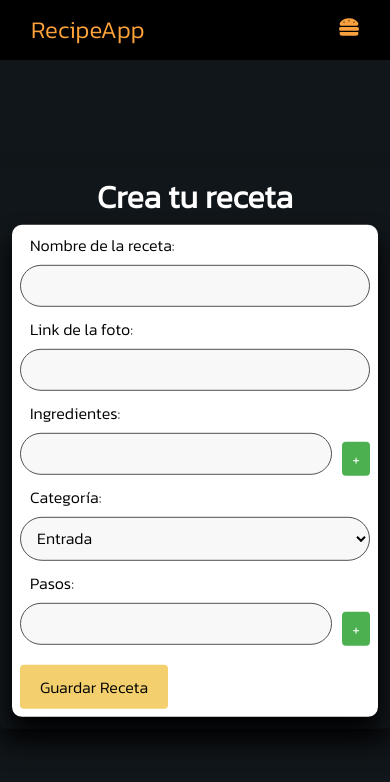
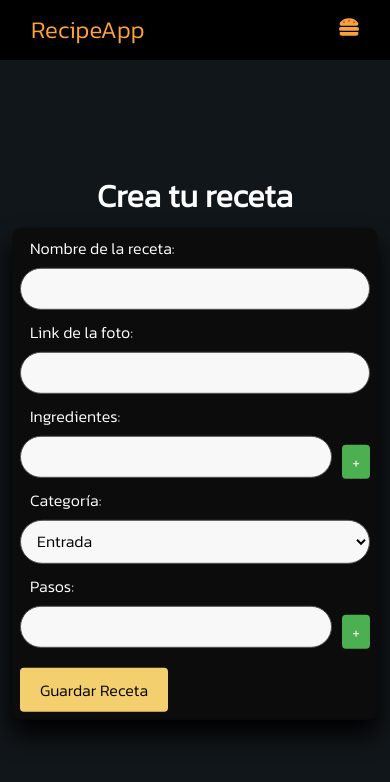
Before and after one commit to Reyes-code/mern_recipes_app, a React (Create React App) app in the folder client/: page /create_recipes in a window 390 px wide. Shown: the top 782 px of the page. Built offline with nearby package versions, Linux system fonts and the light colour scheme.

Commit message:
Ajuste CSS para responsive

```diff
--- a/client/src/pages/FormularioReceta.css
+++ b/client/src/pages/FormularioReceta.css
@@ -5,15 +5,13 @@
     width: 800px;
     padding: 10px;
     transform: translate(-50%, -50%);
-    box-sizing: border-box;
-    box-shadow: 0 15px 25px rgba(0, 0, 0, 0.6);
-    border-radius: 5px;
     z-index: 0;
+    background-color: transparent;
   }
 
   .create-box h2 {
-    margin: 0 0px 10 px;
-    padding: 0;
+    margin: 0 0px 10px;
+    padding: 2px;
     color: #ffffff;
     text-align: center;
     font-weight: bolder;
@@ -25,8 +23,8 @@
     overflow-y: auto;
     padding: 25px;
     border-radius: 10px;
-    background-color: #ffffff;
-    color: #000000;
+    background-color: #0c0c0c;
+    color: #ffffff;
     box-sizing: border-box;
     box-shadow: 0 15px 25px rgb(0, 0, 0);
     z-index: -2;
```
